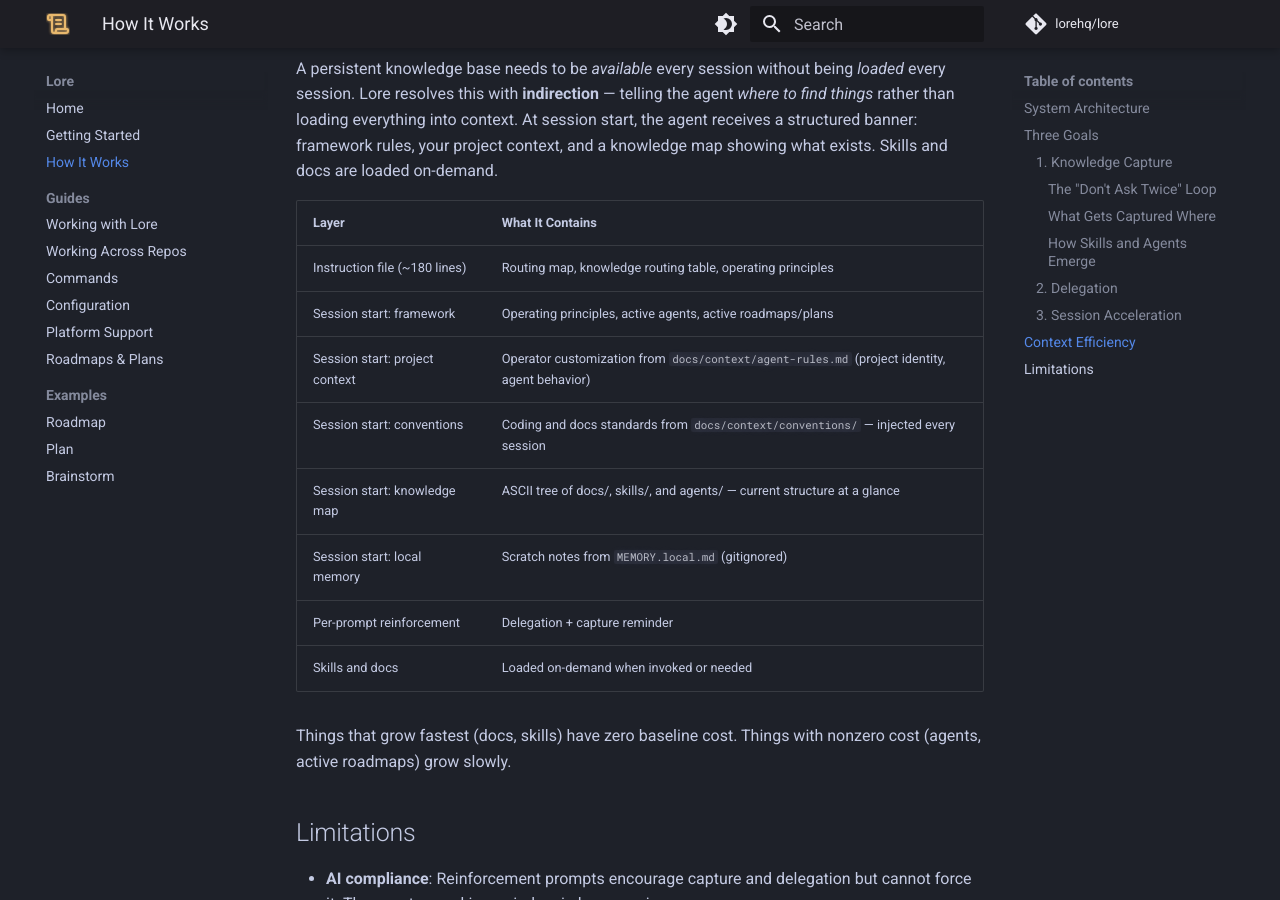
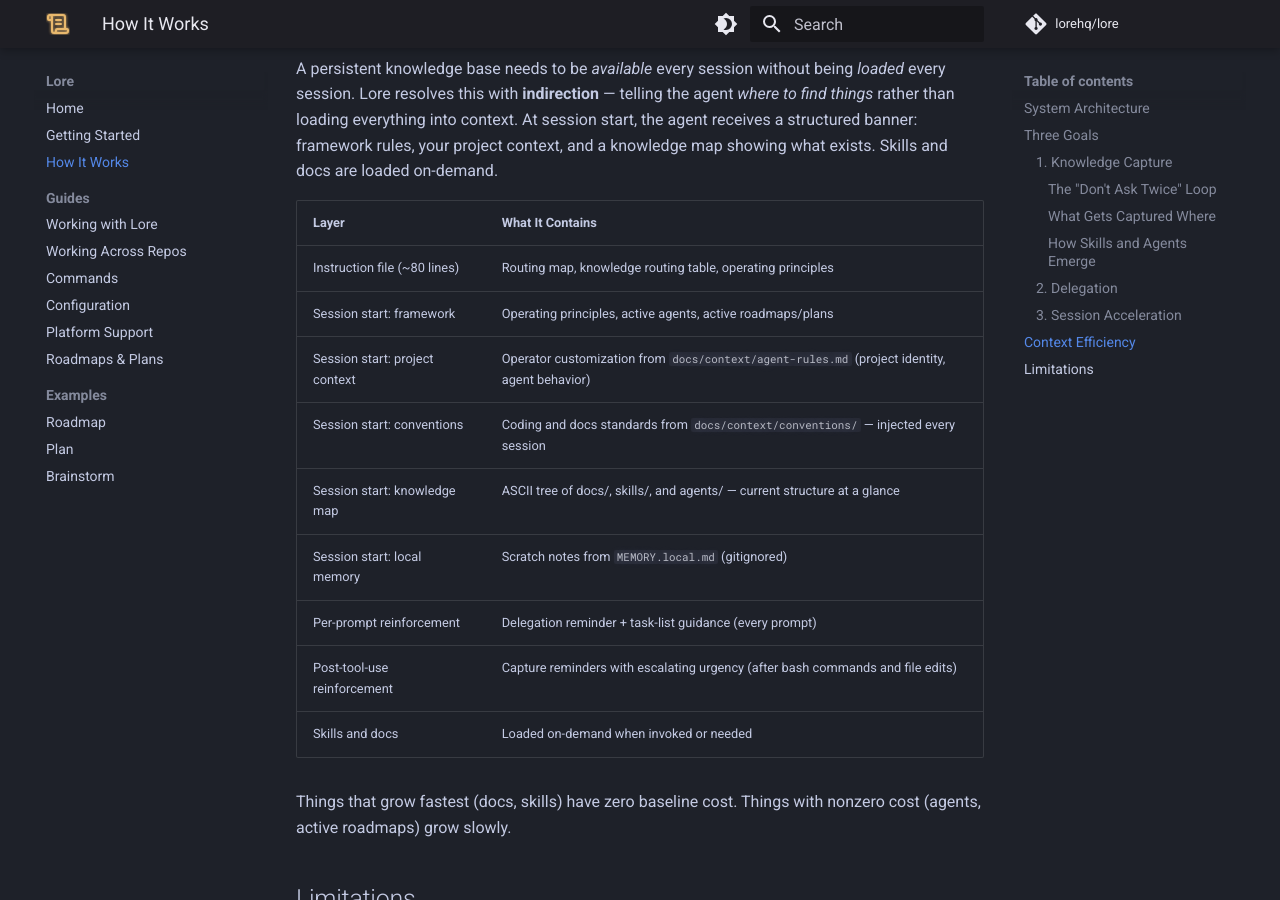
Before and after one commit to lorehq/lore-docs, an MkDocs documentation site: the page built from docs/how-it-works.md, in a window 1280 px wide and 900 px high, scrolled down 7182 px. Built offline with MkDocs 1.6.1 and Material for MkDocs 9.7.7, drawn with Linux system fonts in a browser that asks for light colours; comment, search, counter and statistics services are not loaded.

Commit message:
Fix instruction file line count and split reinforcement layers
- ~180 lines → ~80 lines (actual: 77)
- Split per-prompt and post-tool-use into separate table rows

Co-Authored-By: Claude Opus 4.6 <noreply@anthropic.com>

```diff
--- a/docs/how-it-works.md
+++ b/docs/how-it-works.md
@@ -161,13 +161,14 @@ A persistent knowledge base needs to be *available* every session without being
 
 | Layer | What It Contains |
 |-------|------------------|
-| Instruction file (~180 lines) | Routing map, knowledge routing table, operating principles |
+| Instruction file (~80 lines) | Routing map, knowledge routing table, operating principles |
 | Session start: framework | Operating principles, active agents, active roadmaps/plans |
 | Session start: project context | Operator customization from `docs/context/agent-rules.md` (project identity, agent behavior) |
 | Session start: conventions | Coding and docs standards from `docs/context/conventions/` — injected every session |
 | Session start: knowledge map | ASCII tree of docs/, skills/, and agents/ — current structure at a glance |
 | Session start: local memory | Scratch notes from `MEMORY.local.md` (gitignored) |
-| Per-prompt reinforcement | Delegation + capture reminder |
+| Per-prompt reinforcement | Delegation reminder + task-list guidance (every prompt) |
+| Post-tool-use reinforcement | Capture reminders with escalating urgency (after bash commands and file edits) |
 | Skills and docs | Loaded on-demand when invoked or needed |
 
 Things that grow fastest (docs, skills) have zero baseline cost. Things with nonzero cost (agents, active roadmaps) grow slowly.
```
